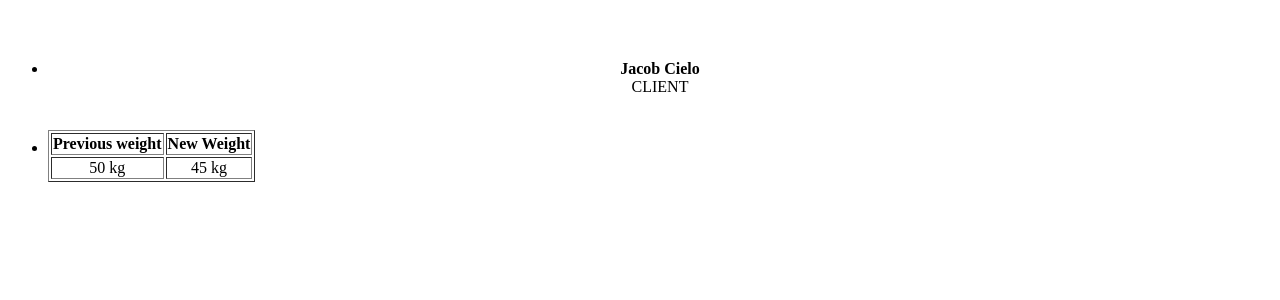
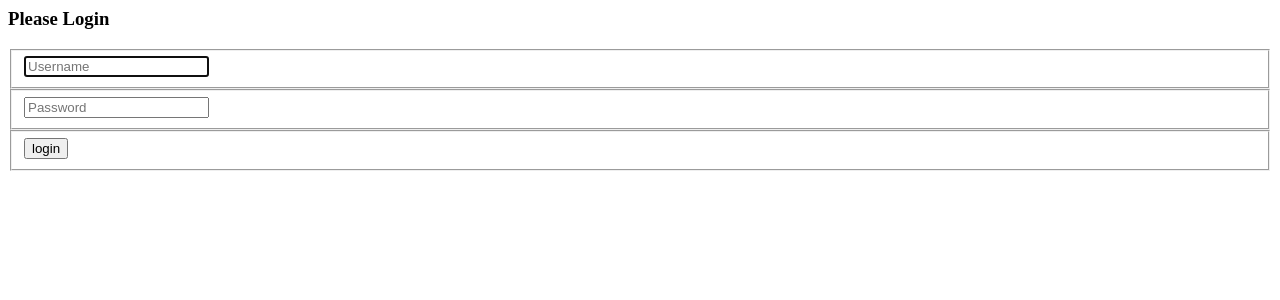
Before and after one commit to GellyAndrea21/Final-Project-Lifestyle, a PHP site: page /home.php in a window 1280 px wide. Shown: the top 300 px of the page. Run offline with PHP 8.4, Linux system fonts and the light colour scheme.

Commit message:
loginpage file

```diff
--- a/home.php
+++ b/home.php
@@ -1,32 +1,16 @@
-<br><br>
 <div class="container">
-      <div class="col-xm-12 col-md-3 col-md-offset-1 ">
-        <ul class="list-group">
-
-          <li class="list-group-item">
-               <b><center>Jacob Cielo</center></b>
-               <center>CLIENT</center>
-          </li><br>
-        </ul>
-      </div>
-      <div class="col-md-6">
-        <ul class="list-group">
-           <li class="list-group-item">
-              <table class='table table-hover table table-striped' border="1">
-                <thead>
-                  <tr>
-                    <th><center>Previous weight</center></th>
-                    <th><center>New Weight</center></th>
-                  </tr>
-                </thead>
-                <tbody>
-                  <tr>
-                    <td><center>50 kg</center></td>
-                    <td><center>45 kg</center></td>
-                  </tr>
-                </tbody>
-              </table>
-          </li><br>
-        </ul>
-      </div>
-    </div>
+	 <div class="col-md-12 col-md-12 col-md-12">
+	  <form id="contact" action="" method="post">
+		<h3>Please Login</h3>
+		<fieldset>
+		  <input placeholder="Username" type="text" tabindex="1" required autofocus>
+		</fieldset>
+		<fieldset>
+		  <input placeholder="Password" type="password" tabindex="1" required autofocus>
+		</fieldset>
+		<fieldset>
+		  <button name="submit" type="submit" id="contact-submit" data-submit="...Sending">login</button>
+		</fieldset>
+	  </form>
+	</div>
+</div>
```
